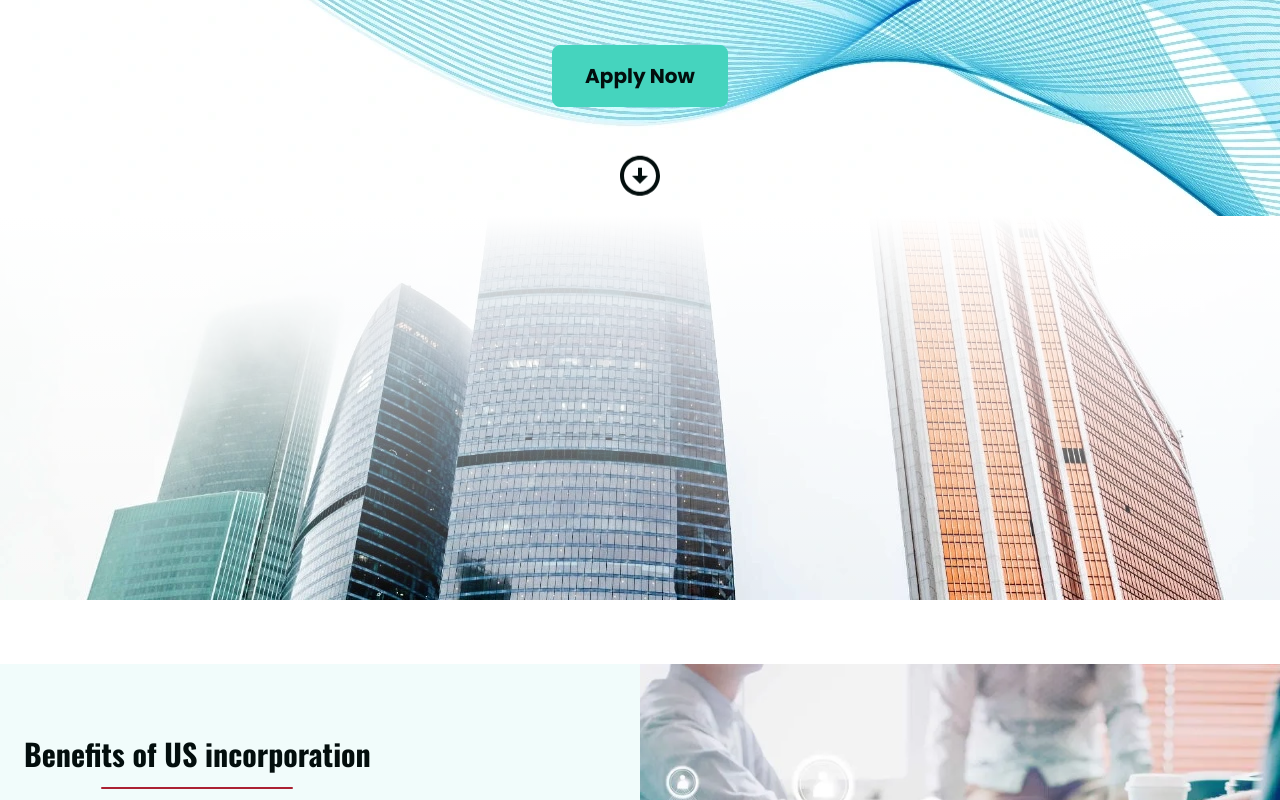
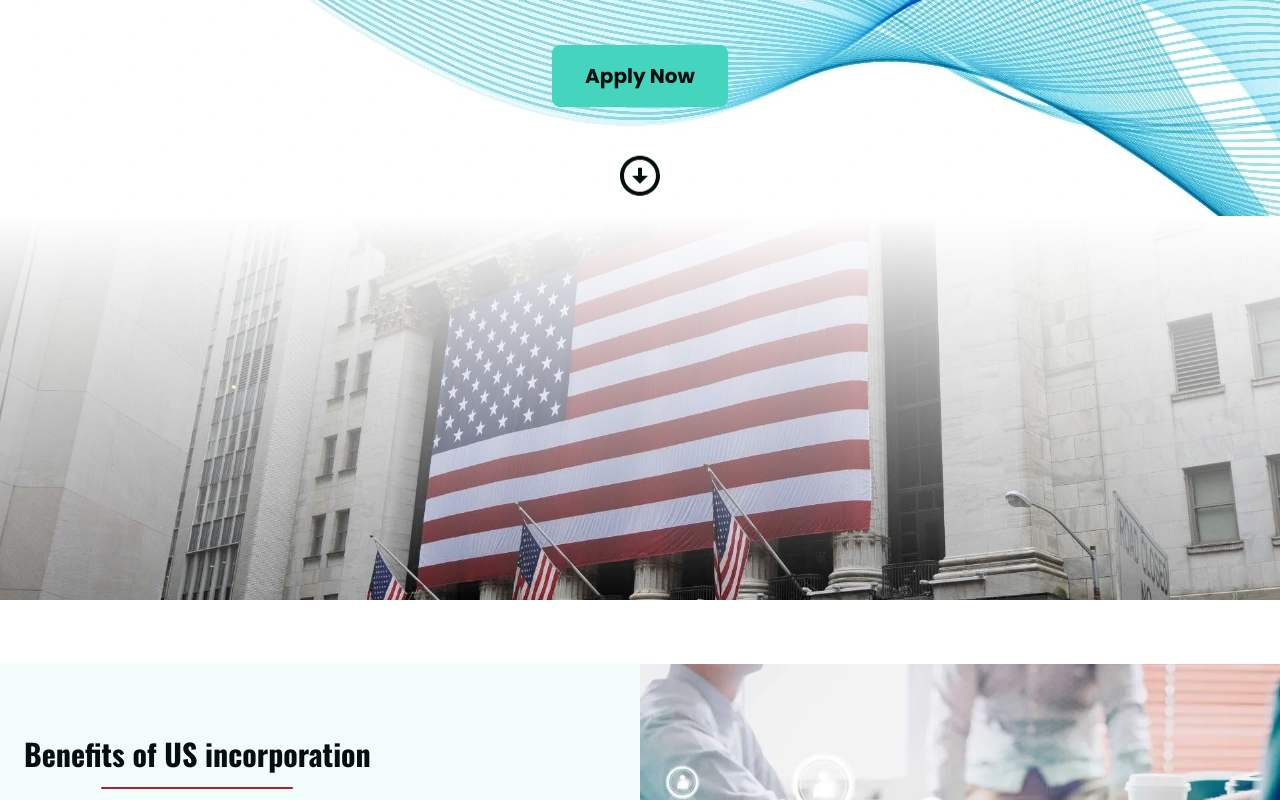
Before and after one commit to MohamedNagy0/Cheerful-Companies, a React (Vite) app: page / in a window 1280 px wide. Shown: the part 668-1468 px from the top of the page. Built offline with nearby package versions, Linux system fonts and the light colour scheme.

Commit message:
update head section

```diff
--- a/src/index.css
+++ b/src/index.css
@@ -70,7 +70,7 @@ h2 {
 
 .headerCaption {
   background-image: linear-gradient(to top, rgba(255, 0, 0, 0), #fff),
-    url("./assets/images/build.webp");
+    url("./assets/images/usa.webp");
   background-position: bottom;
   background-size: cover;
 }
```
